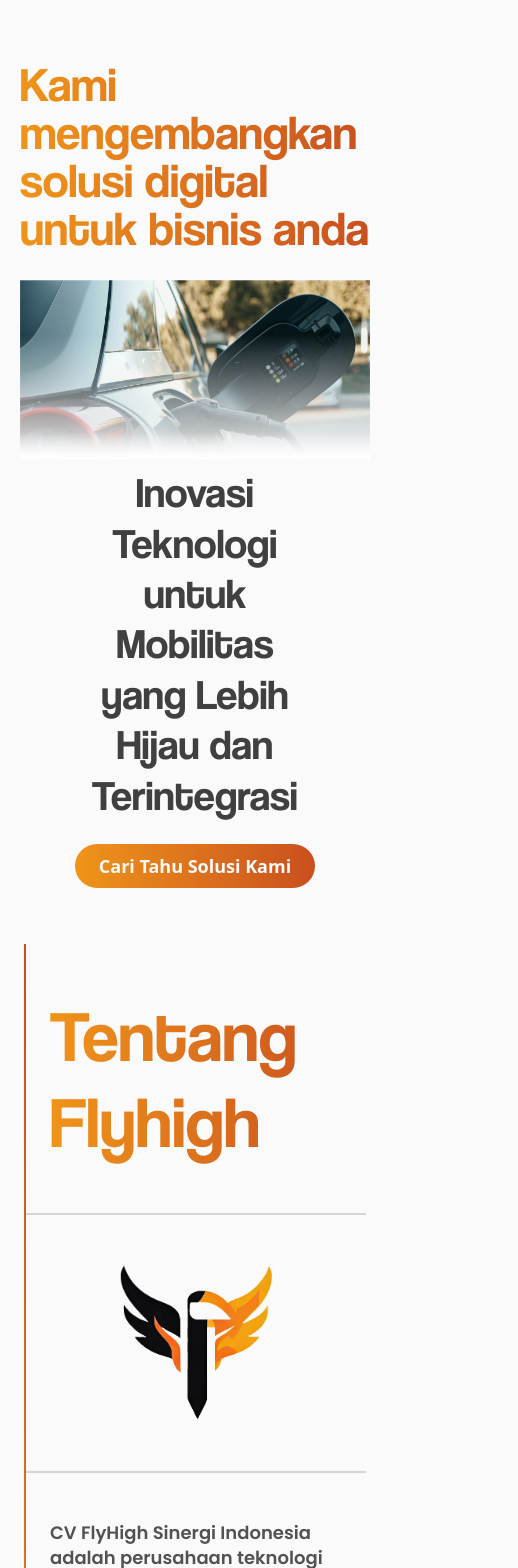
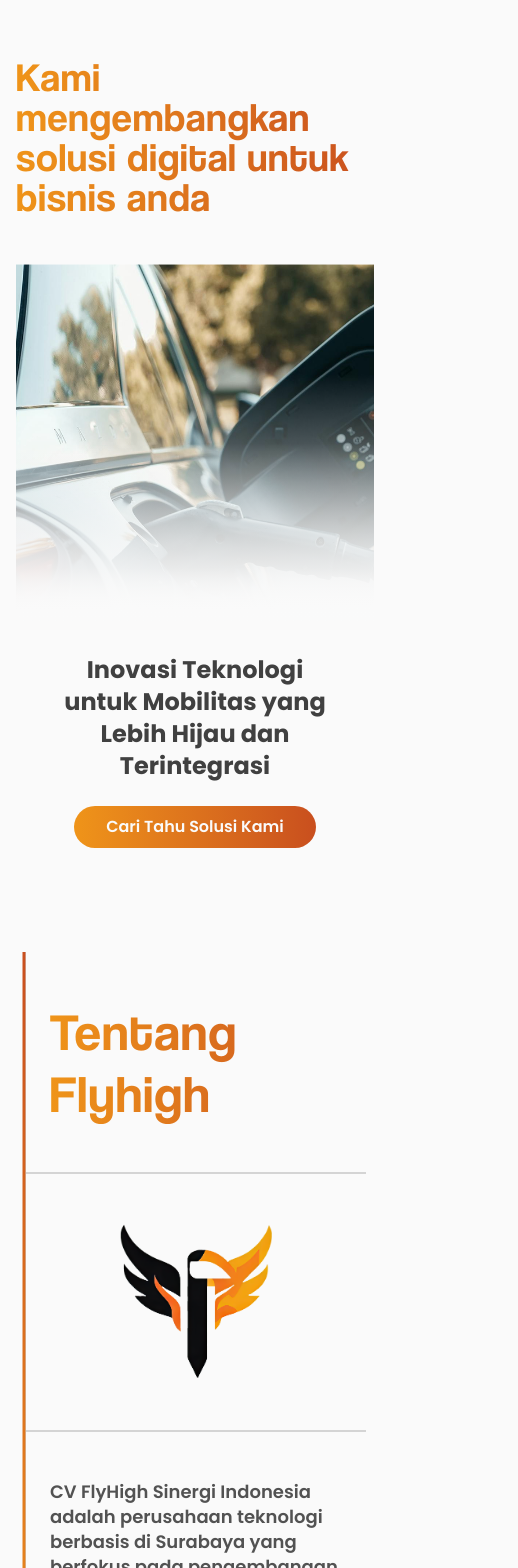
Before and after one commit to FlyHigh404/company-profile, a Next.js app: page / in a window 390 px wide. Shown: the top 1568 px of the page, 518 px wide, since content can reach past the window. Built offline with nearby package versions, Linux system fonts and the light colour scheme.

Commit message:
fix: hero section & footer responsive

```diff
--- a/src/components/home/about-section/index.jsx
+++ b/src/components/home/about-section/index.jsx
@@ -3,8 +3,8 @@
 import LogoImage from "@/assets/images/flyhigh-logo.png";
 import { InfiniteElement } from "@/components/shared/animations/InfiniteElement";
 import Image from "next/image";
-import { Fragment, useState } from "react";
-import { motion } from "motion/react";
+import { Fragment, useRef, useState } from "react";
+import { motion, useScroll, useSpring } from "motion/react";
 
 const data = {
 	about: [
@@ -83,10 +83,20 @@ export default function AboutSection() {
 		});
 	};
 
+	const ref = useRef(null);
+	const { scrollYProgress } = useScroll({
+		target: ref,
+		offset: ["start center", "end center"]
+	});
+	const smoothY = useSpring(scrollYProgress, {
+		damping: 20,
+		stiffness: 40
+	});
+
 	return (
 		<section className="w-full min-h-screen">
 			{/* Main About */}
-			<div className="px-6 lg:px-16 py-16">
+			<div ref={ref} className="px-6 lg:px-16 py-16">
 				<div className="relative grid grid-cols-1 md:grid-cols-2">
 					<div className="px-6 py-12 border-s-2 md:border-s-0 border-neutral-300">
 						<h2 className="typo-h1 typo-gradient">Tentang Flyhigh</h2>
@@ -130,11 +140,8 @@ export default function AboutSection() {
 					})}
 
 					<motion.div
-						viewport={{ once: true, amount: 0.5 }}
-						initial={{ scaleY: 0 }}
-						whileInView={{ scaleY: 1 }}
-						transition={{ duration: 2, ease: "easeInOut" }}
-						className="absolute top-0 left:0 md:left-1/2 w-0.5 h-full bg-gradient-to-t gradient-color origin-top"
+						style={{ scaleY: smoothY }}
+						className="absolute top-0 left:0 md:left-1/2 w-[3px] -translate-x-1/2 h-full bg-gradient-to-t gradient-color origin-top"
 					/>
 				</div>
 			</div>
--- a/src/components/home/hero-section/index.jsx
+++ b/src/components/home/hero-section/index.jsx
@@ -1,18 +1,58 @@
+"use client";
+
 import Image from "next/image";
+import Link from "next/link";
+import { motion, useScroll, useSpring, useTransform } from "motion/react";
+import { useRef } from "react";
+
 export default function HeroSection() {
+	const ref = useRef(null);
+	const { scrollYProgress } = useScroll({ target: ref, offset: ["start start", "end start"] });
+	const smoothY = useSpring(scrollYProgress, {
+		damping: 20,
+		stiffness: 80,
+		restDelta: 0.001
+	});
+	const scale = useTransform(smoothY, [0, 0.25], [1, 1.21]);
+	const y = useTransform(smoothY, [0, 1], ["0%", "45%"]);
+
 	return (
-	<section id="hero" className="min-h-screen px-[20px] md:px-[80px] lg:px-[80px]">
-		<div className="flex flex-col items-center justify-center text-center">
-			<h1 className="typo-hero-h1 md:typo-h1 lg:typo-h1  leading-none bg-gradient-to-r from-[#EF9419] to-[#C94F1E] text-transparent bg-clip-text mt-10 py-5 md:py-6 lg:py-8 ">Kami mengembangkan solusi digital  untuk bisnis anda</h1>
-			<div className="py-2 md:py-4 lg:py-6">
-			<Image className="" src="/images/hero2.png" alt="Hero Background" width={1239.5} height={633.8} />
+		<section
+			id="hero"
+			className="overflow-hidden w-full min-h-screen py-10 flex flex-col items-center justify-evenly gap-8"
+		>
+			<h1 className="z-10 w-11/12 md:w-10/12 lg:w-11/12 py-4 font-heading leading-none tracking-wide text-start lg:text-center text-[2.5rem] sm:text-[4rem] md:text-[4.5rem] lg:text-[6rem] typo-gradient">
+				Kami mengembangkan solusi digital untuk bisnis anda
+			</h1>
+
+			<div ref={ref} className="relative w-11/12 lg:w-10/12">
+				<motion.div style={{ scale, y }}>
+					<Image
+						src="/images/hero2.png"
+						alt="Hero Background"
+						width={1000}
+						height={600}
+						className="w-full object-center object-cover aspect-[10/10] sm:aspect-[10/8] lg:aspect-[10/5]"
+					/>
+				</motion.div>
+				<motion.div
+					style={{ scale, y }}
+					className="absolute top-0 left-0 size-full bg-gradient-to-b from-transparent via-transparent to-neutral-50"
+				/>
 			</div>
-			<div>
-				<h1 className="typo-h2 pb-8 md:pb-9 lg:pb-10 text-neutral-700 px-[50px] md:px-[20px] lg:px-[220px] cursor-default">Inovasi Teknologi untuk Mobilitas yang Lebih Hijau dan Terintegrasi</h1>
 
-				<a href="#"><span className="text-lg font-semibold bg-gradient-to-r from-[#EF9419] to-[#C94F1E] p-2.5 md:p-4 px-6 md:px-10  text-neutral-50 rounded-[30px]">Cari Tahu Solusi Kami</span></a>
+			<div className="relative z-10 flex flex-col items-center justify-center gap-6 sm:gap-8 lg:gap-10">
+				<p className="w-9/12 sm:w-7/12 lg:w-6/12 font-body font-bold text-center text-2xl sm:text-4xl lg:text-5xl text-neutral-700">
+					Inovasi Teknologi untuk Mobilitas yang Lebih Hijau dan Terintegrasi
+				</p>
+
+				<Link
+					href="#product"
+					className="py-2 px-8 md:px-10 rounded-full bg-gradient-to-r gradient-color font-body font-semibold leading-relaxed text-base sm:text-xl lg:text-2xl text-neutral-50"
+				>
+					Cari Tahu Solusi Kami
+				</Link>
 			</div>
-		</div>
-	</section>
+		</section>
 	);
 }
--- a/src/components/shared/Footer.jsx
+++ b/src/components/shared/Footer.jsx
@@ -1,71 +1,94 @@
-import Linkedin from '../../../public/svgs/Linkedin'
-import Twitter from '../../../public/svgs/Twitter'
-import Facebook from '../../../public/svgs/Facebook'
-import Instagram from '../../../public/svgs/Instagram'
-import ArrowToTop from '../../../public/svgs/ArrowToTop'
+"use client";
+
+import Linkedin from "@/assets/icons/Linkedin";
+import Twitter from "@/assets/icons/Twitter";
+import Facebook from "@/assets/icons/Facebook";
+import Instagram from "@/assets/icons/Instagram";
+import ArrowToTop from "@/assets/icons/ArrowToTop";
+import Link from "next/link";
+import { useRef } from "react";
+import { motion, useScroll, useSpring, useTransform } from "motion/react";
 
 export default function Footer() {
+	const ref = useRef(null);
+	const { scrollYProgress } = useScroll({ target: ref, offset: ["start end", "end end"] });
+	const smoothY = useSpring(scrollYProgress, {
+		damping: 25,
+		stiffness: 80
+	});
+	const y = useTransform(smoothY, [0, 1], ["100%", "0%"]);
+
 	return (
-    <footer>
-      <div className="flex flex-wrap justify-between mx-5 md:mx-8 lg:mx-20 ">
-        <div className="flex flex-col">
-          <p className="logo-footer leading-[0.8] text-start  bg-gradient-to-r from-[#EF9419] to-[#C94F1E] text-transparent bg-clip-text pb-5 md:pb-10 lg:pb-12">FlyHigh</p>
-          <p className="text-lg font-[500] text-neutral-700 cursor-default pb-5 md:pb-10 lg:pb-12">© Copyright {new Date().getFullYear()} by Fly High</p>
+		<footer ref={ref} className="overflow-clip">
+			<motion.div
+				style={{ y }}
+				className="relative w-full pb-24 pt-8 lg:pt-0 lg:pb-16 px-6 sm:px-10 md:px-16 lg:px-6 xl:px-12 border-t-2 border-neutral-200 bg-neutral-50 flex flex-col-reverse lg:flex-row justify-between gap-6"
+			>
+				<div className="-mt-4 sm:-mt-10 lg:mt-0 flex flex-col gap-2">
+					<span className="font-heading font-bold leading-[125%] text-[calc(1.5rem+20vw)] sm:text-[calc(2.5rem+20vw)] lg:text-[calc(2rem+12vw)] typo-gradient">
+						FlyHigh
+					</span>
+					<p className="font-medium typo-b-md text-neutral-600">© Copyright {new Date().getFullYear()} by Fly High</p>
 				</div>
 
-        <div className="text-lg text-neutral-700 ">
-          <div className="flex lg:justify-center md:gap-8 lg:gap-x-24">
-            <div className="w-2/5 md:w-1/6 lg:w-3/5 space-y-2 lg:space-y-5 ">
-              <p className="text-lg font-bold">Navigasi</p>
-              <p>
-                <a href="#">Tentang Kami</a>
-              </p>
-              <p>
-                <a href="#">Layanan</a>
-              </p>
-              <p>
-                <a href="#">Kontak</a>
-              </p>
-              <p>
-                <a href="">Makro</a>
-              </p>
+				<div className="lg:pt-10 flex flex-col sm:flex-row sm:justify-between gap-8 xl:gap-16">
+					<div className="typo-b-md text-neutral-700 flex flex-col gap-2">
+						<p className="font-bold typo-b-lg">Navigasi</p>
+
+						<Link className="underline underline-offset-2" href="#">
+							Tentang Kami
+						</Link>
+
+						<Link className="underline underline-offset-2" href="#">
+							Layanan
+						</Link>
+
+						<Link className="underline underline-offset-2" href="#">
+							Kontak
+						</Link>
+
+						<Link className="underline underline-offset-2" href="#">
+							Makro
+						</Link>
 					</div>
 
-            <div className="w-2/5 md:w-3/6 lg:w-2/5 space-y-2 lg:space-y-5 cursor-default">
-              <p className="text-lg font-bold">
-                <a href="">Hubungi Kami</a>
-              </p>
-              <p>
-                <a href="mailto:flyhighsinergi.idn@gmail.com">flyhighsinergi.idn@gmail.com</a>
-              </p>
-              <p>+62 851-4116-8042</p>
+					<div className="typo-b-md text-neutral-700 flex flex-col gap-2">
+						<p className="font-bold typo-b-lg">Hubungi Kami</p>
+
+						<Link className="underline underline-offset-2" href="mailto:flyhighsinergi.idn@gmail.com">
+							flyhighsinergi.idn@gmail.com
+						</Link>
+
+						<Link className="underline underline-offset-2" href="tel:+6285141168042">
+							+62 851-4116-8042
+						</Link>
 					</div>
 
-            <div className="w-1/1 md:w-1/6 lg:w-1/5 ">
-              <div className='flex flex-row md:flex-col lg:flex-col items-center gap-5 md:gap-2 lg:gap-5 pt-5 md:pt-0 lg:pt-0'>
-                <a href="https://www.linkedin.com/company/cv-flyhigh-sinergi-indonesia">
+					<div className="flex sm:flex-col items-center gap-6">
+						<Link target="_blank" href="https://www.linkedin.com/company/cv-flyhigh-sinergi-indonesia">
 							<Linkedin />
-                </a>
-                <a href="">
+						</Link>
+						<Link target="_blank" href="https://www.instagram.com/flyhighcorp_/">
+							<Instagram />
+						</Link>
+						<Link target="_blank" href="">
 							<Facebook />
-                </a>
-                <a href="">
+						</Link>
+						<Link target="_blank" href="">
 							<Twitter />
-                </a>
-                <a href="https://www.instagram.com/flyhighcorp_/">
-                  <Instagram />
-                </a>
+						</Link>
 					</div>
 				</div>
-          </div>
-        </div>
-      </div>
-      <a href="#hero">
-        <div className="flex flex-col justify-center items-center gap-2 py-10">
+
+				{/* Back To Top */}
+				<Link
+					href="#hero"
+					className="absolute bottom-6 left-1/2 -translate-x-1/2 flex flex-col justify-center items-center gap-2"
+				>
 					<ArrowToTop />
-          <p className="text-lg text-neutral-700 font-semibold ">Kembali Ke Atas</p>
-        </div>
-      </a>
+					<p className="typo-b-md text-neutral-800">Kembali Ke Atas</p>
+				</Link>
+			</motion.div>
 		</footer>
-  )
+	);
 }
--- a/src/styles/globals.css
+++ b/src/styles/globals.css
@@ -26,51 +26,41 @@
 @utility gradient-color {
 	@apply from-[#ef9419] to-[#c94f1e];
 }
-
 @utility typo-gradient {
 	@apply text-transparent bg-clip-text bg-gradient-to-r gradient-color;
 }
 
-
-@utility logo-footer {
-	@apply font-heading font-[400px] text-7xl  lg:text-[150px]
+@utility typo-h1 {
+	@apply font-heading leading-[120%] tracking-wide text-[52px] sm:text-[64px] md:text-[72px] lg:text-[86px];
 }
-@utility typo-h1 {
-	@apply font-heading text-[72px]/[120%] md:text-[86px]/[120%];
-}
-
-@utility typo-hero-h1 {
-	@apply font-heading text-[3rem] text-start md:text-center
-}
-
 @utility typo-h2 {
-	@apply font-heading text-[42px]/[120%] md:text-[56px]/[120%];
+	@apply font-heading leading-[120%] tracking-wide text-[36px] sm:text-[42px] lg:text-[56px];
 }
 @utility typo-h3 {
-	@apply font-heading text-[32px]/[120%] md:text-[40px]/[120%];
+	@apply font-heading leading-[120%] tracking-wide text-[28px] sm:text-[32px] lg:text-[40px];
 }
 @utility typo-h4 {
-	@apply font-heading text-[24px]/[120%] md:text-[32px]/[120%];
+	@apply font-heading leading-[120%] text-[24px] md:text-[32px];
 }
 @utility typo-h5 {
-	@apply font-heading text-[20px]/[120%] md:text-[24px]/[120%];
+	@apply font-heading leading-[120%] text-[20px] md:text-[24px];
 }
 @utility typo-h6 {
-	@apply font-heading text-[18px]/[120%] md:text-[20px]/[120%];
+	@apply font-heading leading-[120%] text-[18px] md:text-[20px];
 }
 
 @utility typo-b-lg {
-	@apply font-body text-[18px] md:text-[20px] leading-snug;
+	@apply font-body leading-snug text-[18px] md:text-[20px];
 }
 @utility typo-b-md {
-	@apply font-body text-[16px] md:text-[18px] leading-snug;
+	@apply font-body leading-snug text-[16px] md:text-[18px];
 }
 @utility typo-b-rg {
-	@apply font-body text-[14px] md:text-[16px] leading-snug;
+	@apply font-body leading-snug text-[14px] md:text-[16px];
 }
 @utility typo-b-sm {
-	@apply font-body text-[12px] md:text-[14px] leading-snug;
+	@apply font-body leading-snug text-[12px] md:text-[14px];
 }
 @utility typo-b-tn {
-	@apply font-body text-[10px] md:text-[12px] leading-snug;
+	@apply font-body leading-snug text-[10px] md:text-[12px];
 }
```
Also changed, not shown: src/assets/icons/ArrowToTop.jsx (renamed from public/svgs/ArrowToTop.jsx), src/assets/icons/Facebook.jsx (renamed from public/svgs/Facebook.jsx), src/assets/icons/Instagram.jsx (renamed from public/svgs/Instagram.jsx), src/assets/icons/Linkedin.jsx (renamed from public/svgs/Linkedin.jsx), src/assets/icons/Twitter.jsx (renamed from public/svgs/Twitter.jsx), src/components/home/for-home-components-only.jsx (deleted), src/components/shared/for-global-shared-components-only.jsx (deleted). Lines whose indentation alone changed are shown as unchanged.
